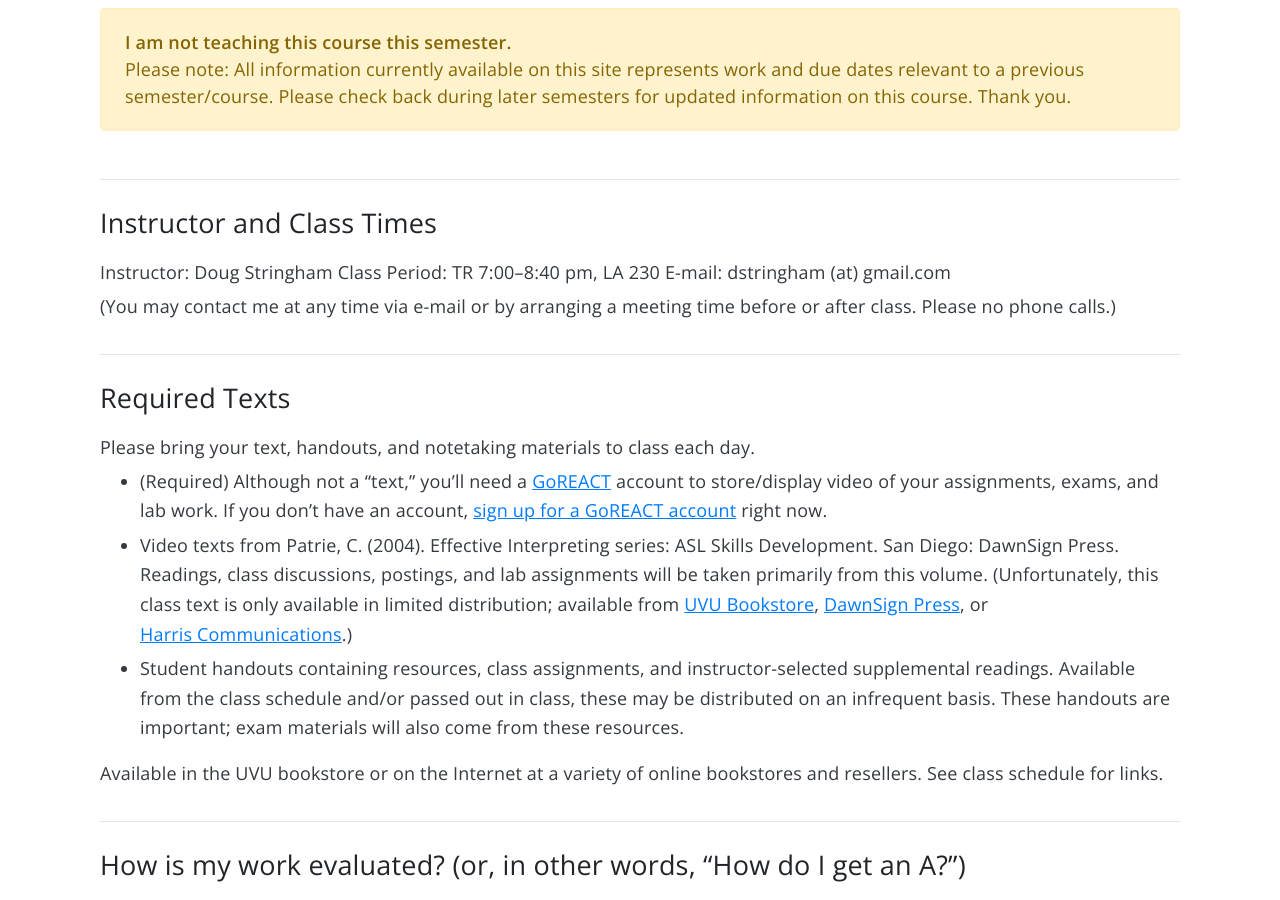
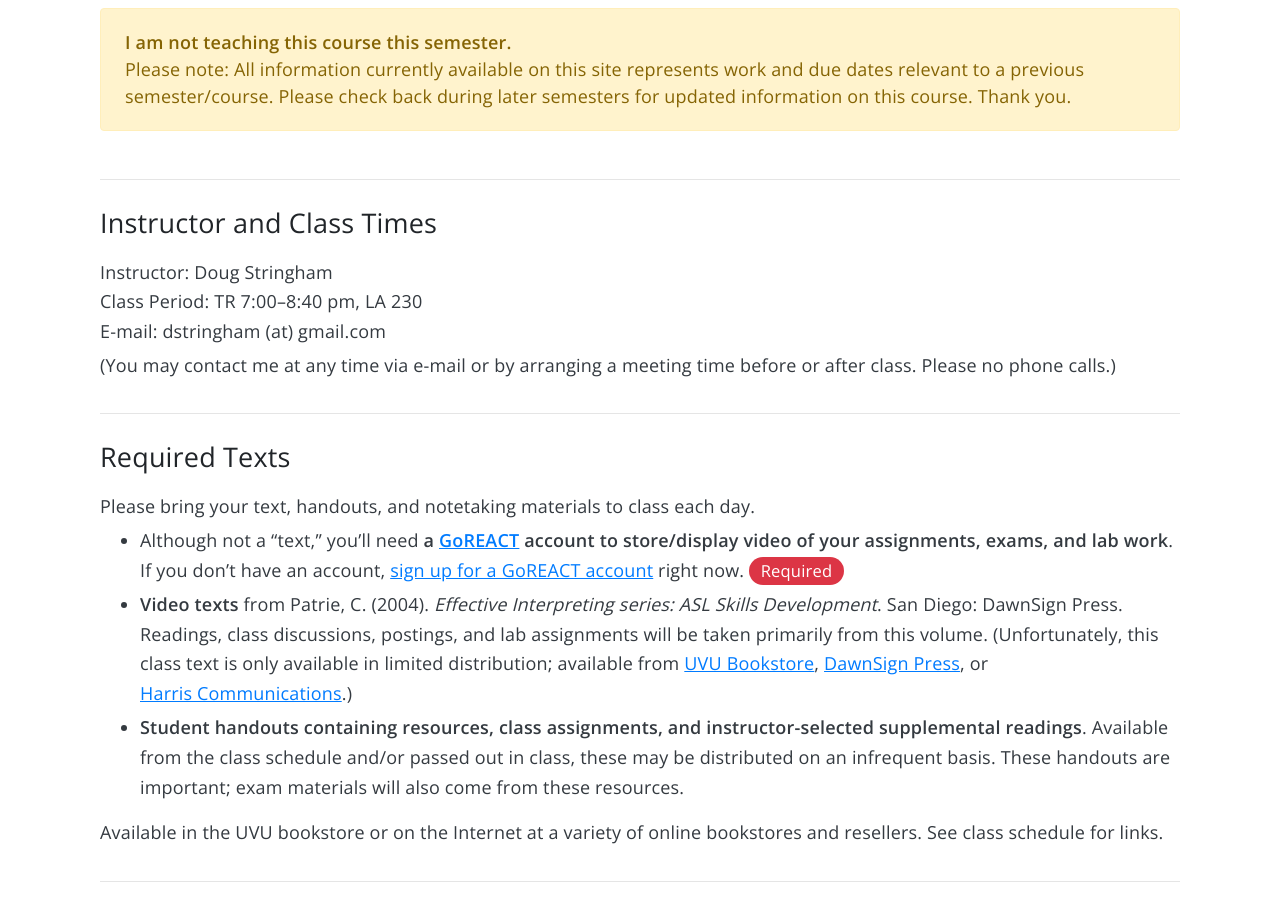
Before and after one commit to intrpr/jekyll-portfol-test, a Jekyll site: the page built from _posts/2019-08-05-sign-to-spoken-english-syllabus.md, in a window 1280 px wide and 900 px high, scrolled down 396 px. Built offline with Jekyll 4.4.1, drawn with Linux system fonts in a browser that asks for light colours; nearby versions of some CDN libraries; some web fonts are replaced; our own code applies the rules of GitHub Pages for plain Markdown files; comment, search, counter and statistics services are not loaded.

Commit message:
Update 2019-08-05-sign-to-spoken-english-syllabus.md

```diff
--- a/_posts/2019-08-05-sign-to-spoken-english-syllabus.md
+++ b/_posts/2019-08-05-sign-to-spoken-english-syllabus.md
@@ -11,8 +11,8 @@ description: This course is an introduction to the skills and processes required
 
 ## Instructor and Class Times
 
-Instructor: Doug Stringham
-Class Period: TR 7:00–8:40 pm, LA 230
+Instructor: Doug Stringham<br>
+Class Period: TR 7:00–8:40 pm, LA 230<br>
 E-mail: dstringham (at) gmail.com
 
 (You may contact me at any time via e-mail or by arranging a meeting time before or after class. Please no phone calls.)
@@ -21,9 +21,9 @@ E-mail: dstringham (at) gmail.com
 
 Please bring your text, handouts, and notetaking materials to class each day.
 
-* (Required) Although not a “text,” you’ll need a [GoREACT](https://goreact.com/signing) account to store/display video of your assignments, exams, and lab work. If you don’t have an account, [sign up for a GoREACT account](https://goreact.com/#/signup?first=&last=&email=) right now.
-* Video texts from Patrie, C. (2004). Effective Interpreting series: ASL Skills Development. San Diego: DawnSign Press. Readings, class discussions, postings, and lab assignments will be taken primarily from this volume. (Unfortunately, this class text is only available in limited distribution; available from [UVU Bookstore](http://bookstore.uvu.edu/SelectTermDept.aspx), [DawnSign Press](http://www.dawnsign.com/effective-interpreting-asl-skills-development-study-set), or [Harris Communications](http://www.harriscomm.com/index.php/effective-interpreting-asl-skills-development-study-set.html).)
-* Student handouts containing resources, class assignments, and instructor-selected supplemental readings. Available from the class schedule and/or passed out in class, these may be distributed on an infrequent basis. These handouts are important; exam materials will also come from these resources.
+* Although not a “text,” you’ll need **a [GoREACT](https://goreact.com/signing) account to store/display video of your assignments, exams, and lab work**. If you don’t have an account, [sign up for a GoREACT account](https://goreact.com/#/signup?first=&last=&email=) right now. <span class="badge badge-pill badge-danger">Required</span>
+* **Video texts** from Patrie, C. (2004). *Effective Interpreting series: ASL Skills Development*. San Diego: DawnSign Press. Readings, class discussions, postings, and lab assignments will be taken primarily from this volume. (Unfortunately, this class text is only available in limited distribution; available from [UVU Bookstore](http://bookstore.uvu.edu/SelectTermDept.aspx), [DawnSign Press](http://www.dawnsign.com/effective-interpreting-asl-skills-development-study-set), or [Harris Communications](http://www.harriscomm.com/index.php/effective-interpreting-asl-skills-development-study-set.html).)
+* **Student handouts containing resources, class assignments, and instructor-selected supplemental readings**. Available from the class schedule and/or passed out in class, these may be distributed on an infrequent basis. These handouts are important; exam materials will also come from these resources.
 
 Available in the UVU bookstore or on the Internet at a variety of online bookstores and resellers. See class schedule for links.
 
```
